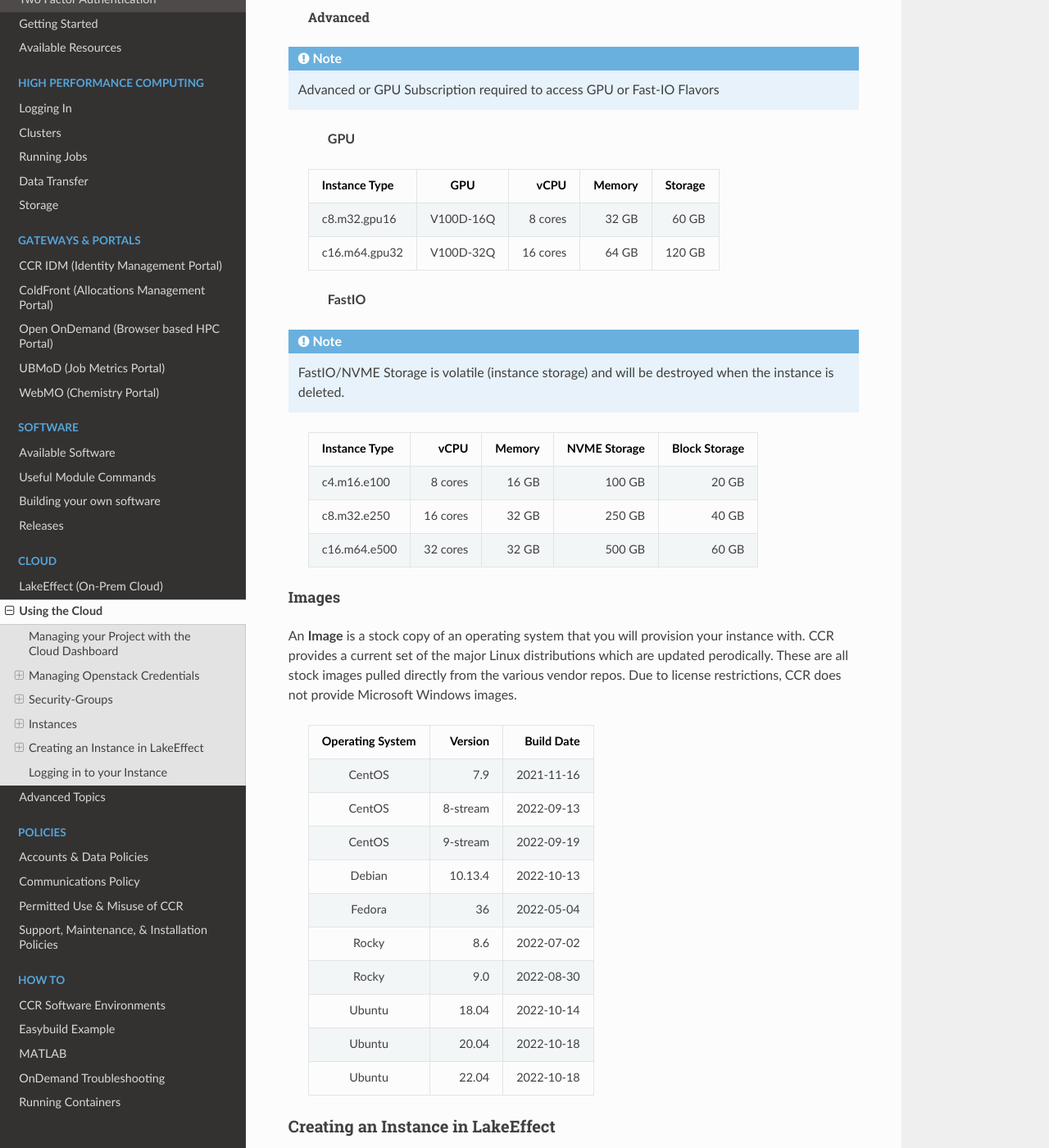
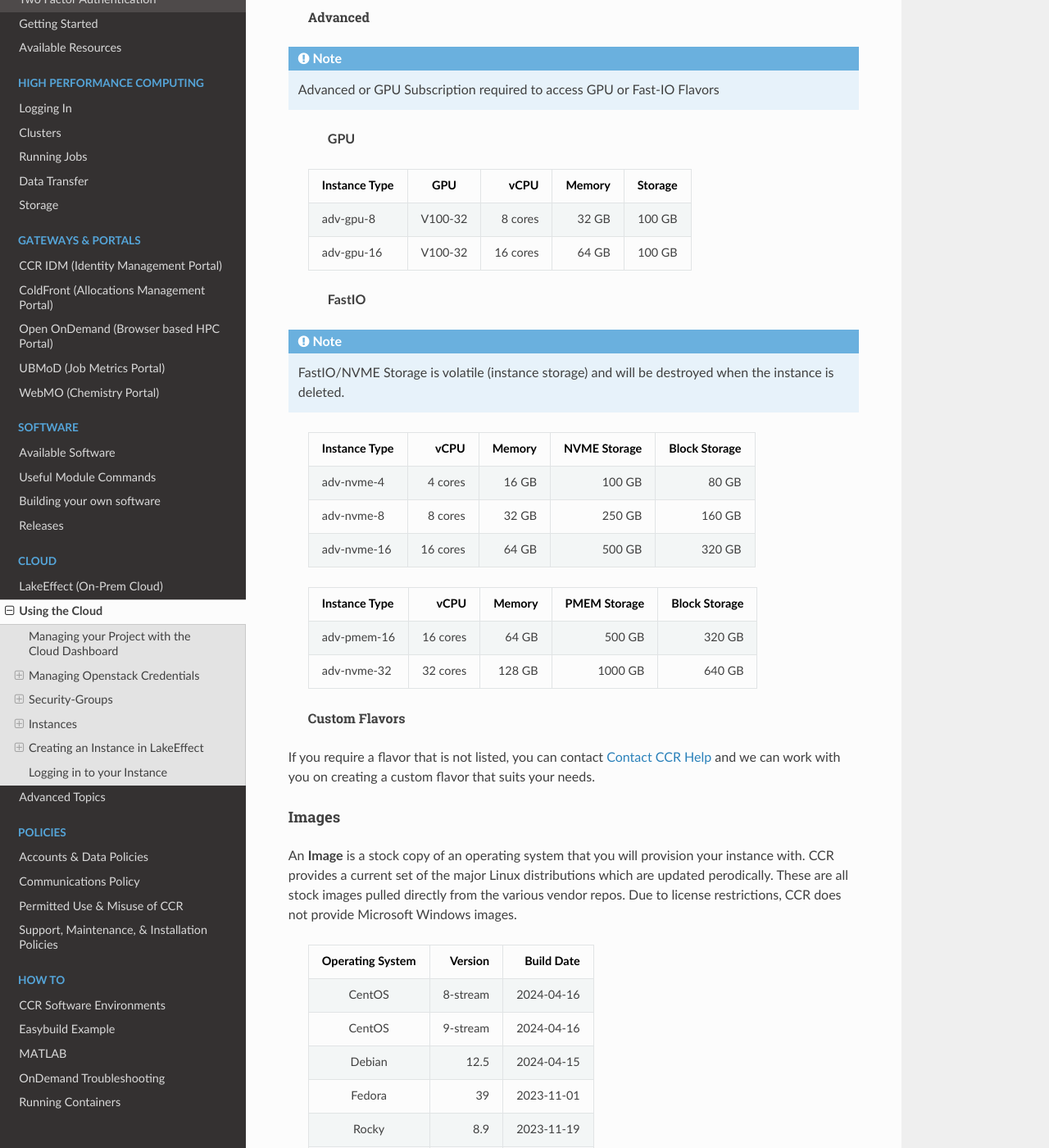
Before and after one commit to ubccr/ccrdocs, an MkDocs documentation site: the page built from pages/cloud/using.md, in a window 1280 px wide and 1400 px high, scrolled down 6801 px. Shown: the whole window at 82% size. Built offline with MkDocs 1.6.1, drawn with Linux system fonts in a browser that asks for light colours; nearby versions of some CDN libraries; some of the changed text lies outside the part shown.

Commit message:
Updated Cloud docs, and fixed a link in the matlab doc

```diff
--- a/pages/cloud/using.md
+++ b/pages/cloud/using.md
@@ -120,13 +120,13 @@ For more information about instances, flavors and images please see the official
 
 > | Instance Type | vCPU | Memory | Storage |
 > | :---     |    ---:  |   ---: |    ---:|
-> | c1.m4    | 1 cores  | 4 GB   | 20 GB  |
-> | c2.m8    | 2 cores  | 8 GB   | 20 GB  |
-> | c4.m16   | 4 cores  | 16 GB  | 20 GB  |
-> | c6.m24   | 6 cores  | 24 GB  | 20 GB  |
-> | c8.m32   | 8 cores  | 32 GB  | 40 GB  |
-> | c16.m64  | 16 cores | 64 GB  | 60 GB  |
-> | c32.m128 | 32 cores | 128 GB | 120 GB |
+> | std-compute-1    | 1 cores  | 4 GB   | 20 GB  |
+> | std-compute-2    | 2 cores  | 8 GB   | 40 GB  |
+> | std-compute-4   | 4 cores  | 16 GB  | 80 GB  |
+> | std-compute-8   | 8 cores  | 32 GB  | 160 GB  |
+> | std-compute-10  | 10 cores | 40 GB  | 200 GB  |
+> | std-compute-16 | 16 cores | 64 GB | 320 GB |
+> | std-compute-32 | 32 cores | 128 GB | 640 GB |
 
 
 > ###### Advanced
@@ -138,8 +138,8 @@ For more information about instances, flavors and images please see the official
 
 > | Instance Type | GPU | vCPU | Memory | Storage |
 > | :---     |  :----: |   ---:  |   ---: |    ---:|
-> | c8.m32.gpu16   | V100D-16Q | 8 cores  | 32 GB   | 60 GB  |
-> | c16.m64.gpu32  | V100D-32Q | 16 cores | 64 GB   | 120 GB |
+> | adv-gpu-8   | V100-32 | 8 cores  | 32 GB   | 100 GB  |
+> | adv-gpu-16 | V100-32 | 16 cores | 64 GB   | 100 GB |
 
 >> **FastIO**
 
@@ -148,10 +148,18 @@ For more information about instances, flavors and images please see the official
 
 > | Instance Type | vCPU | Memory | NVME Storage | Block Storage |
 > | :---     |    ---: |   ---:  |   ---: |     ---:|
-> | c4.m16.e100   | 8 cores   | 16 GB   | 100 GB | 20 GB  |
-> | c8.m32.e250   | 16 cores  | 32 GB   | 250 GB | 40 GB  |
-> | c16.m64.e500  | 32 cores  | 32 GB   | 500 GB | 60 GB  |
+> | adv-nvme-4   | 4 cores   | 16 GB   | 100 GB | 80 GB  |
+> | adv-nvme-8   | 8 cores   | 32 GB   | 250 GB | 160 GB  |
+> | adv-nvme-16   | 16 cores   | 64 GB   | 500 GB | 320 GB  |
 
+> | Instance Type | vCPU | Memory | PMEM Storage | Block Storage |
+> | :---     |    ---: |   ---:  |   ---: |     ---:|
+> | adv-pmem-16   | 16 cores   | 64 GB   | 500 GB | 320 GB  |
+> | adv-nvme-32   | 32 cores   | 128 GB   | 1000 GB | 640 GB  |
+
+> ###### Custom Flavors
+
+If you require a flavor that is not listed, you can contact [Contact CCR Help](../help.md) and we can work with you on creating a custom flavor that suits your needs.
 
 #### Images
 
@@ -161,16 +169,14 @@ These are all stock images pulled directly from the various vendor repos. Due to
 
 > |Operating System | Version | Build Date |
 > | :----: | ---: | ---: |
-> | CentOS | 7.9  | 2021-11-16|
-> | CentOS | 8-stream | 2022-09-13|
-> | CentOS | 9-stream | 2022-09-19|
-> | Debian | 10.13.4 | 2022-10-13|
-> | Fedora | 36 | 2022-05-04|
-> | Rocky  | 8.6 | 2022-07-02|
-> | Rocky  | 9.0 | 2022-08-30|
-> | Ubuntu  | 18.04 | 2022-10-14|
-> | Ubuntu  | 20.04 | 2022-10-18|
-> | Ubuntu  | 22.04 | 2022-10-18|
+> | CentOS | 8-stream | 2024-04-16|
+> | CentOS | 9-stream | 2024-04-16|
+> | Debian | 12.5 | 2024-04-15|
+> | Fedora | 39 | 2023-11-01|
+> | Rocky  | 8.9 | 2023-11-19|
+> | Rocky  | 9.3 | 2023-11-13|
+> | Ubuntu  | 20.04 | 2024-04-08|
+> | Ubuntu  | 22.04 | 2024-04-16|
 
 ### Creating an Instance in LakeEffect
 
@@ -280,4 +286,9 @@ Some users may want to partition the root disk of an instance in a specific way.
 
 ### Logging in to your Instance
 
-___Coming Soon___
+Once your instance has booted up, the only way to connect to them is using SSH with the keypair that you selected when you created the instance. You also need to make sure that you have a security group that allows ssh in from your IP address.
+
+
+!!! Danger "Do not open unecessary ports"
+    You should only open the **bare minimum** ports open and to the **smallest range** of IP addresses needed. The more ports that are open the more susceptible your instance
+    is to compromise. CCR will shut down insecure instances.
```
Also changed, not shown: pages/cloud/advanced.md (+28 -29 lines), pages/cloud/lake-effect.md (+1 -1 lines), pages/howto/matlab.md (+1 -1 lines), pages/images/cloud/instance-flavor.png, pages/images/cloud/instance-source.png.
